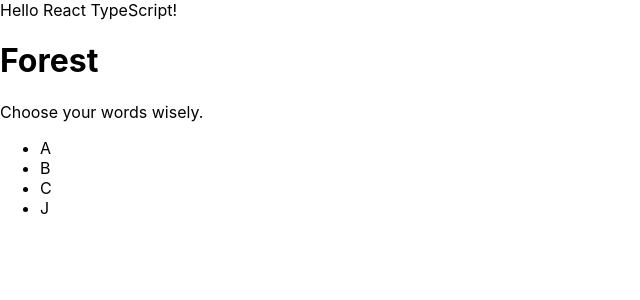
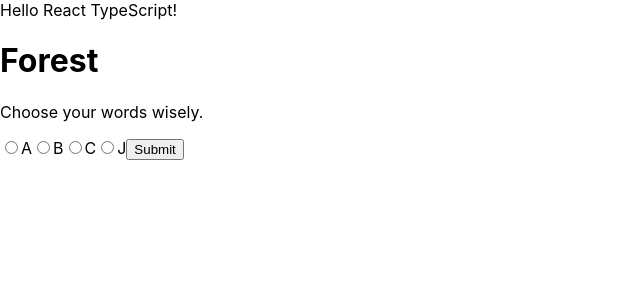
Before and after one commit to franco-ortega/ts-02-storybook, a React (Create React App) app: page /chapters/forest in a window 1280 px wide. Shown: the top 300 px of the page, without its empty margins (0-640 px from the left). Built offline with nearby package versions, Linux system fonts and the light colour scheme.

Commit message:
add form with radio buttons to ChapterDetails

```diff
--- a/src/components/app/App.tsx
+++ b/src/components/app/App.tsx
@@ -4,12 +4,18 @@ import {
   Route,
   Switch
 } from 'react-router-dom';
+import Prologue from '../prologue/Prologue';
+import Chapters from '../chapters/Chapters';
 import ChapterDetails from '../chapters/ChapterDetails';
-import Chapters from '../chapters/Chapters';
-import Prologue from '../prologue/Prologue';
+
+// interface User {
+//   choices: string[]
+// }
 
 const App: React.FC = () => {
   const [userName, setUserName] = useState<string>('');
+  const [userData, setUserData] = useState<string[]>([]);
+  console.log(userData);
 
   return (
     <div data-testid="app">
@@ -30,7 +36,10 @@ const App: React.FC = () => {
           />
           <Route
             exact path="/chapters/:locale"
-            component={ChapterDetails}
+            // component={ChapterDetails}
+            render={() =>
+              <ChapterDetails setUserData={setUserData} />
+            }
           />
         </Switch>
       </Router>
--- a/src/components/chapters/ChapterDetails.tsx
+++ b/src/components/chapters/ChapterDetails.tsx
@@ -1,28 +1,63 @@
-import React from 'react';
+import React, { useState } from 'react';
 import { useParams } from 'react-router-dom';
+import PropTypes from 'prop-types';
 import lands from '../../data/chapterData.json';
 
+interface Props {
+  setUserData: React.Dispatch<React.SetStateAction<string[]>>;
+}
 interface Location {
  title: string,
   choices: string[]
 }
 
-const ChapterDetails: React.FC = () => {
+const ChapterDetails: React.FC<Props> = ({ setUserData }) => {
   const { locale } = useParams<{ locale: keyof typeof lands }>();
+  const [inputData, setInputData] = useState<string>('');
+
+  // eslint-disable-next-line max-len
+  const onChoiceChange = (e: React.ChangeEvent<HTMLInputElement>): void => {
+    setInputData(e.target.value);
+  };
+
+  // eslint-disable-next-line max-len
+  const onChoiceSubmit: React.FormEventHandler = (e: React.FormEvent<HTMLInputElement>): void => {
+    e.preventDefault();
+    setUserData(prevState => {
+      console.log(inputData);
+      return [...prevState, inputData];
+    });
+  };
 
   const setting: Location = lands[locale];
   const header = setting.title;
   const options = setting.choices.map((choice, i) => (
-    <li key={i}>{choice}</li>
+    <label key={i} htmlFor={choice}>
+      <input
+        id={choice}
+        type="radio"
+        name="user choice"
+        value={choice}
+        onChange={onChoiceChange}
+      />
+      {choice}
+    </label>
   ));
 
   return (
     <main>
       <h1>{header}</h1>
       <p>Choose your words wisely.</p>
-      <ul>{options}</ul>
+      <form action="" onSubmit={onChoiceSubmit}>
+        {options}
+        <button>Submit</button>
+      </form>
     </main>
   );
 };
 
+ChapterDetails.propTypes = {
+  setUserData: PropTypes.func.isRequired
+};
+
 export default ChapterDetails;
```
Also changed, not shown: 1 other file (tests, documents, lock files or other folders).
